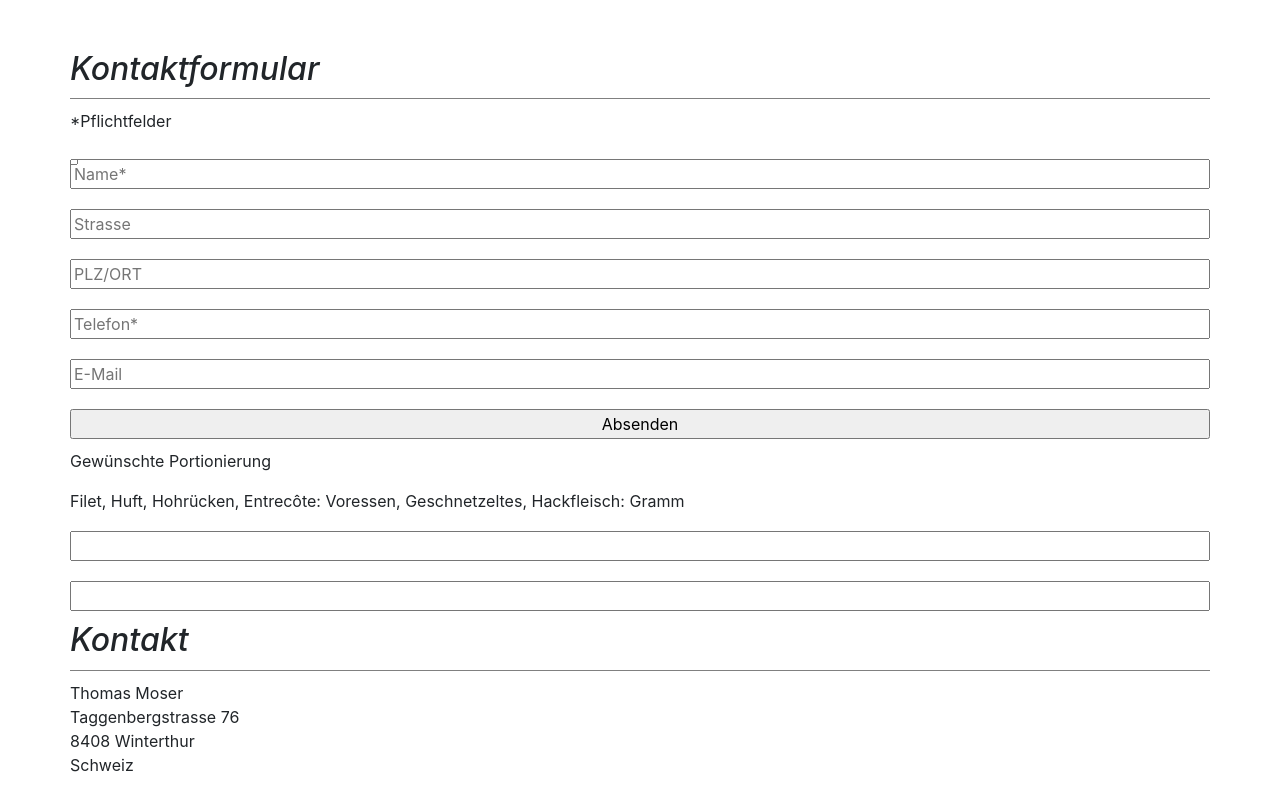
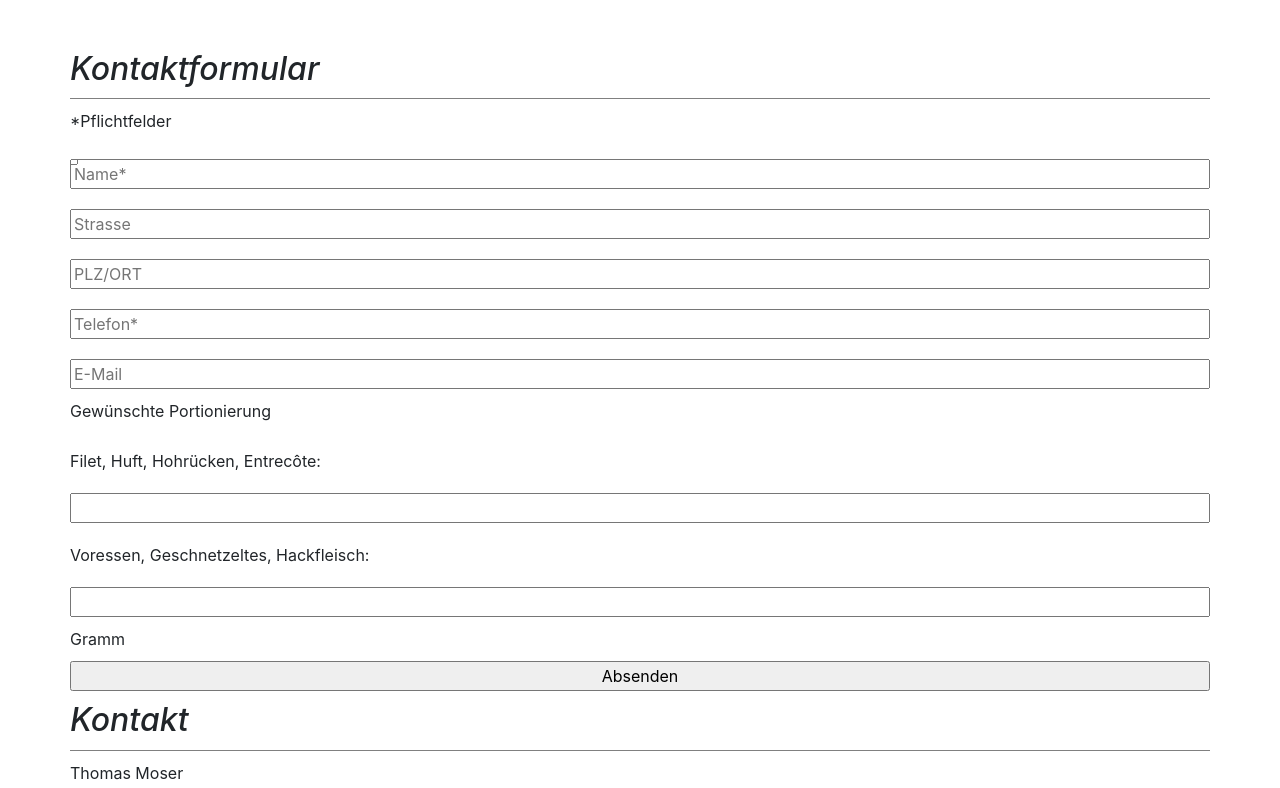
Before and after one commit to Kubli/taggi, a PHP site: template templates/index.twig in a window 1280 px wide. Shown: the part 2387-3175 px from the top of the page. Run offline with PHP 8.4, Linux system fonts and the light colour scheme; the template is opened without the code that fills it, so the values that code supplies are empty; some libraries are stand-ins or nearby versions.

Commit message:
fix form styling

```diff
--- a/templates/index.twig
+++ b/templates/index.twig
@@ -261,7 +261,7 @@
 				<input type="text" placeholder="PLZ/ORT"></input>
 				<input type="text" required placeholder="Telefon*"></input>
 				<input type="text" required placeholder="E-Mail"></input>
-				<input type="submit" value="Absenden" />
+
 			</div>
 			<div class="right">
 				<p>Gewünschte Portionierung</p>
@@ -270,6 +270,8 @@
 				<label for="beef2">Voressen, Geschnetzeltes, Hackfleisch:</label>
 				<input id="beef2" type="number" min="300g" max="800g"> Gramm
 			</div>
+
+			<input type="submit" value="Absenden" />
 		</form>
 
 
--- a/web/assets/css/main.css
+++ b/web/assets/css/main.css
@@ -212,7 +212,7 @@ article:last-child {
 	position: absolute;
 }
 
-#form input {
+#form input, #form label {
 	width: 100%;
 	float: left;
 	clear: both;
```
